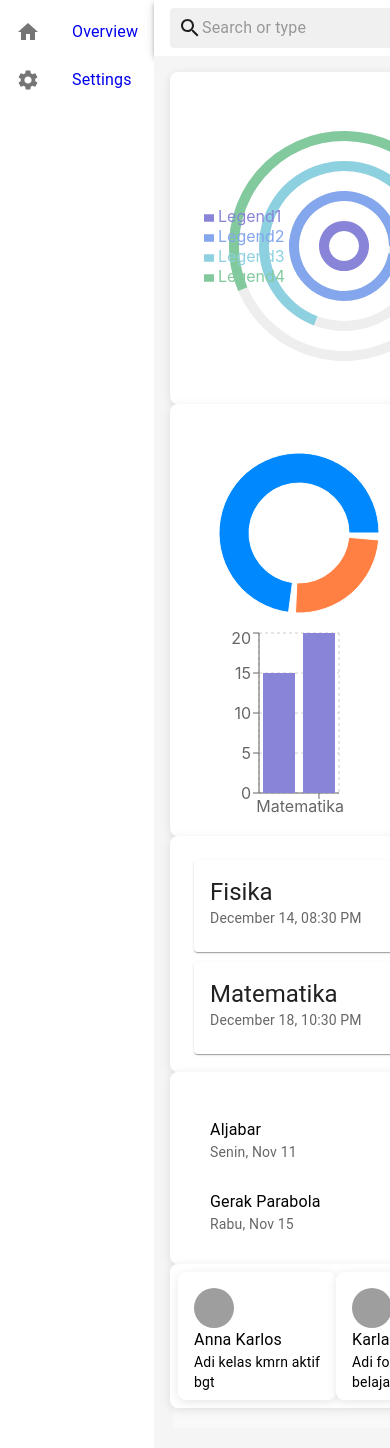
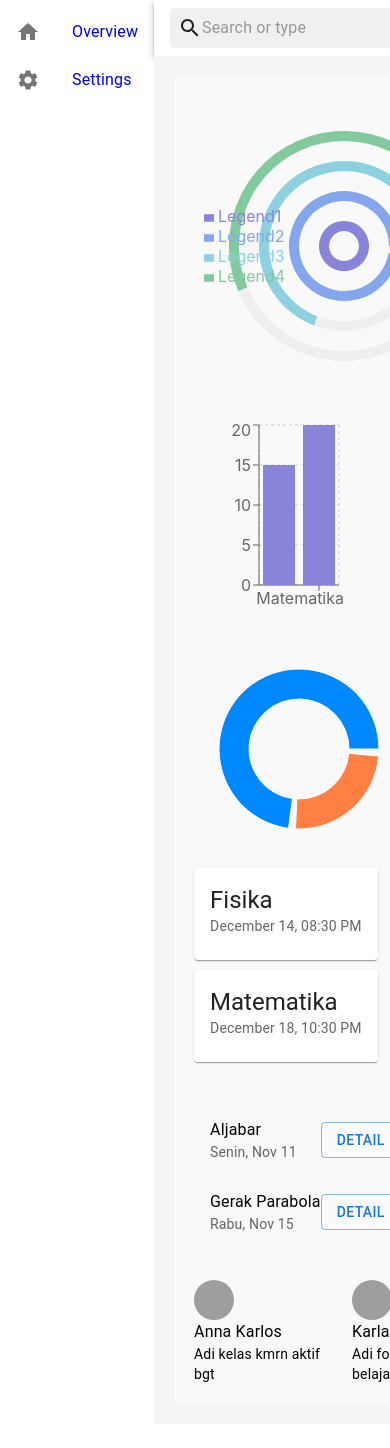
Before and after one commit to JugBones/Capstone, a React (Create React App) app in the folder parent-dashboard/: page / in a window 390 px wide. Shown: the top 1448 px of the page. After the commit the page ends 1424 px from the top, so only its background shows below. Built offline with nearby package versions, Linux system fonts and the light colour scheme; grey boxes are pictures that could not be loaded; the HTML template or start-up script is replaced by a standard one.

Commit message:
Revert "fixing styling for overview layout (still noob ges)"
This reverts commit b4e51eef8cff2e860529d3808c2cd3d859db609f.

```diff
--- a/parent-dashboard/src/components/PollingAccuracy.js
+++ b/parent-dashboard/src/components/PollingAccuracy.js
@@ -1,5 +1,4 @@
 import React from 'react';
-import '../styling/PollingAccuracy.css'
 import { PieChart, Pie, Cell } from 'recharts';
 
 const data = [
--- a/parent-dashboard/src/components/PollingChart.js
+++ b/parent-dashboard/src/components/PollingChart.js
@@ -1,5 +1,4 @@
 import React from 'react';
-import '../styling/PollingAccuracy.css'
 import { BarChart, Bar, XAxis, YAxis, Tooltip, CartesianGrid } from 'recharts';
 
 const data = [
--- a/parent-dashboard/src/components/ProgressChart.js
+++ b/parent-dashboard/src/components/ProgressChart.js
@@ -1,5 +1,4 @@
 import React from 'react';
-import '../styling/ProgressChart.css'
 import { RadialBarChart, RadialBar, Legend } from 'recharts';
 
 const data = [
--- a/parent-dashboard/src/components/Subjects.js
+++ b/parent-dashboard/src/components/Subjects.js
@@ -1,5 +1,4 @@
 import React from 'react';
-import '../styling/Subjects.css'
 import { Card, CardContent, Typography } from '@mui/material';
 
 const subjects = [
--- a/parent-dashboard/src/components/Tasks.js
+++ b/parent-dashboard/src/components/Tasks.js
@@ -1,5 +1,4 @@
 import React from 'react';
-import '../styling/Subjects.css'
 import { List, ListItem, ListItemText, Button } from '@mui/material';
 
 const tasks = [
--- a/parent-dashboard/src/pages/Overview.js
+++ b/parent-dashboard/src/pages/Overview.js
@@ -1,4 +1,3 @@
-// Overview.js
 import React from 'react';
 import ProgressChart from '../components/ProgressChart';
 import PollingChart from '../components/PollingChart';
@@ -6,38 +5,33 @@ import PollingAccuracy from '../components/PollingAccuracy';
 import Tasks from '../components/Tasks';
 import Appreciation from '../components/Appreciation';
 import Subjects from '../components/Subjects';
-import { Grid, Box } from '@mui/material';
+import { Grid2 } from '@mui/material';
 import '../styling/Overview.css';
 
 const Overview = () => {
   return (
-    <Box className="overview-container">
-      <Grid container spacing={3}>
-        {/* Progress Chart on the left, filling more space */}
-        <Grid item xs={12} md={8}>
+    <div className="overview-container">
+      <Grid2 container spacing={3}>
+        <Grid2 item xs={12} sm={6} md={6}>
           <ProgressChart />
-        </Grid>
-
-        {/* Polling Accuracy and Polling Chart on the right */}
-        <Grid item xs={12} md={4}>
+        </Grid2>
+        <Grid2 item xs={12} sm={3} md={3}>
+          <PollingChart />
+        </Grid2>
+        <Grid2 item xs={12} sm={3} md={3}>
           <PollingAccuracy />
-          <PollingChart />
-        </Grid>
-
-        {/* Subjects and Tasks at the bottom */}
-        <Grid item xs={12} md={6}>
+        </Grid2>
+        <Grid2 item xs={12} sm={6} md={6}>
           <Subjects />
-        </Grid>
-        <Grid item xs={12} md={6}>
+        </Grid2>
+        <Grid2 item xs={12} sm={3} md={3}>
           <Tasks />
-        </Grid>
-
-        {/* Appreciation Messages */}
-        <Grid item xs={12}>
+        </Grid2>
+        <Grid2 item xs={12}>
           <Appreciation />
-        </Grid>
-      </Grid>
-    </Box>
+        </Grid2>
+      </Grid2>
+    </div>
   );
 };
 
--- a/parent-dashboard/src/styling/Overview.css
+++ b/parent-dashboard/src/styling/Overview.css
@@ -1,36 +1,41 @@
-/* Overview.css */
 .overview-container {
     padding: 20px;
     background-color: #f9f9f9;
-  min-height: 100vh;
   }
 
-.MuiGrid-container {
+  .MuiGrid2-container {
     display: flex;
     flex-wrap: wrap;
   }
 
-.MuiGrid-item {
+  .MuiGrid2-item {
     border-radius: 8px;
     background-color: #ffffff;
     box-shadow: 0 2px 10px rgba(0, 0, 0, 0.1);
     padding: 16px;
+    margin: 10px;
     transition: transform 0.3s ease-in-out;
   }
 
-.MuiGrid-item:hover {
+  .MuiGrid2-item:hover {
     transform: translateY(-5px);
   }
 
+  .MuiGrid2-item > h2 {
+    margin: 0;
+    font-size: 1.2rem;
+    font-weight: 600;
+  }
+
   @media (max-width: 768px) {
-  .MuiGrid-item {
+    .MuiGrid2-item {
       padding: 12px;
       margin: 8px;
     }
   }
 
   @media (max-width: 480px) {
-  .MuiGrid-item {
+    .MuiGrid2-item {
       padding: 8px;
       margin: 5px;
     }
--- a/parent-dashboard/src/styling/PollingAccuracy.css
+++ /dev/null
@@ -1,23 +0,0 @@
-/* PollingAccuracy.css */
-.PieChart {
-    margin: auto;
-  }
-
-  @media (max-width: 768px) {
-    .PieChart {
-      width: 150px;
-      height: 150px;
-    }
-  }
-
-  /* PollingChart.css */
-  .BarChart {
-    margin: auto;
-  }
-
-  @media (max-width: 768px) {
-    .BarChart {
-      width: 150px;
-      height: 150px;
-    }
-  }
--- a/parent-dashboard/src/styling/ProgressChart.css
+++ /dev/null
@@ -1,12 +0,0 @@
-/* ProgressChart.css */
-.ProgressChart {
-    width: 100%;
-    height: auto;
-  }
-
-  @media (max-width: 768px) {
-    .ProgressChart {
-      width: 100%;
-      height: 300px;
-    }
-  }
--- a/parent-dashboard/src/styling/Subjects.css
+++ /dev/null
@@ -1,17 +0,0 @@
-/* Subjects.css */
-.Subjects {
-    margin-bottom: 20px;
-  }
-
-  .Subjects .MuiCard-root {
-    margin-bottom: 10px;
-  }
-
-  /* Tasks.css */
-  .Tasks {
-    margin-bottom: 20px;
-  }
-
-  .Tasks .MuiListItem-root {
-    margin-bottom: 10px;
-  }
```
Lines whose indentation alone changed are shown as unchanged.
